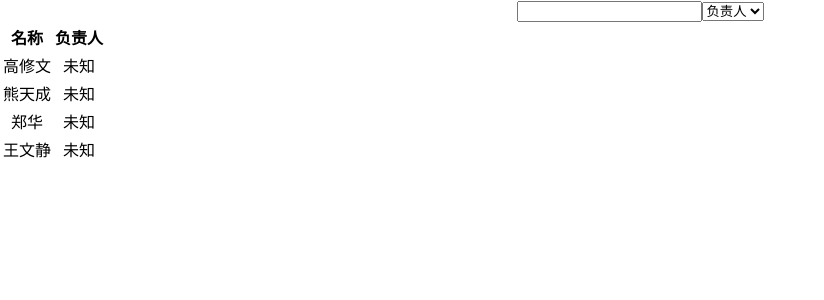
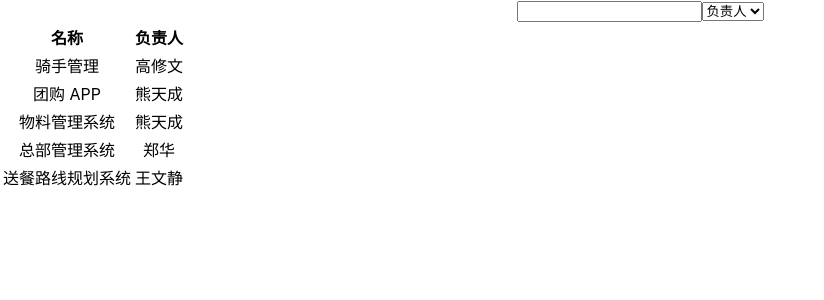
Before and after one commit to SavanCode/jira-react, a React (Create React App) app: page / in a window 1280 px wide. Shown: the top 300 px of the page, without its empty margins (0-824 px from the left). Built offline with nearby package versions, Linux system fonts and the light colour scheme; data requests are answered from the project's data file.

Commit message:
fix : get correct resposes

```diff
--- a/src/screens/project-list/List.jsx
+++ b/src/screens/project-list/List.jsx
@@ -1,6 +1,6 @@
 import React from "react";
 
-export const List = (list, users) => {
+export const List = ({ list, users }) => {
   console.log("list",list)
   return (
     <table>
@@ -11,11 +11,11 @@ export const List = (list, users) => {
         </tr>
       </thead>
       <tbody>
-        {list.list.map((project) => (
+        {list.map((project) => (
           <tr key={project.id}>
             <td>{project.name}</td>
             <td>
-              {list.users.find((user) => user.id === project.personId)?.name || "未知"}
+              {users.find((user) => user.id === project.personId)?.name || "未知"}
             </td>
           </tr>
         ))}
--- a/src/screens/project-list/SearchPanel.jsx
+++ b/src/screens/project-list/SearchPanel.jsx
@@ -1,6 +1,6 @@
 import React from "react";
 
-export const SearchPanel = (param, setParam, users) => {
+export const SearchPanel = ({param, setParam, users}) => {
   console.log(users)
   return (
     <form action="">
@@ -28,7 +28,7 @@ export const SearchPanel = (param, setParam, users) => {
         >
           <option value={""}>负责人</option>
           {
-             //users.map(user =><option value={user.id}>{user.name}</option>)
+             users.map(user =><option value={user.id}>{user.name}</option>)
           }
         </select>
       </div>
--- a/src/screens/project-list/index.jsx
+++ b/src/screens/project-list/index.jsx
@@ -16,7 +16,8 @@ export const ProjectListScreen=()=>{
     useEffect(()=>{
         fetch(`${apiUrl}/projects`).then(async response=>{
             if(response.ok){
-                setList(await response.json())
+                const jsonData = await response.json();
+                setList(jsonData)
             }
         })
     },[param])
@@ -24,7 +25,9 @@ export const ProjectListScreen=()=>{
     useEffect(()=>{
         fetch(`${apiUrl}/users`).then(async response=>{
             if(response.ok){
-                setList(await response.json())
+                const jsonData = await response.json();
+                setUsers(jsonData)
+                //console.log("users",users)
             }
         })
     },[])
```
